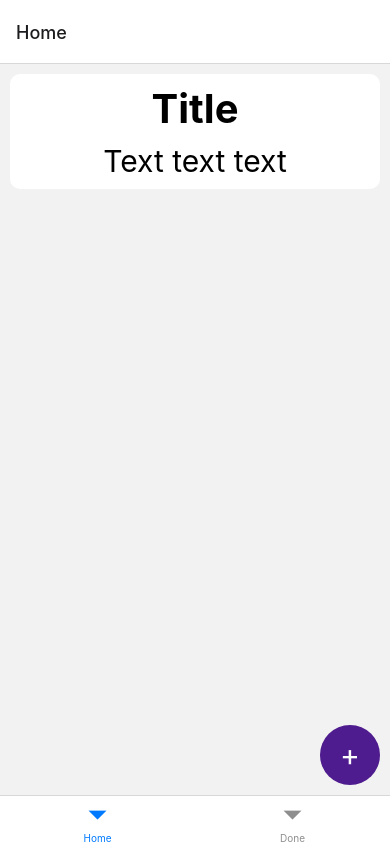
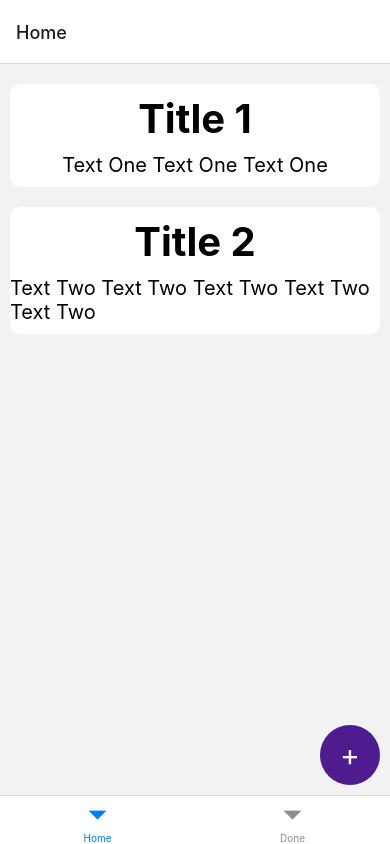
Before and after one commit to RozhinaNadya/todo-list, a React Native app: screen /Home in a window 390 px wide. Built offline with nearby package versions, Linux system fonts and the light colour scheme.

Commit message:
Add FlatList for tasks

```diff
--- a/screens/Home.js
+++ b/screens/Home.js
@@ -1,8 +1,9 @@
-import React from 'react';
+import React, { useState } from 'react';
 import {
     StyleSheet,
     View,
     Text,
+    FlatList,
     Pressable,
 } from 'react-native';
 
@@ -16,17 +17,26 @@ export default function Home({ navigation }) {
         navigation.navigate('Done');
     }
 
+    const [tasks, setTasks] = useState([
+        {title: 'Title 1', text: 'Text One Text One Text One'},
+        {title: 'Title 2', text: 'Text Two Text Two Text Two Text Two Text Two'}
+    ])
+
     return (
         <View style={styles.container}>
         <View style={styles.body}>
+            <FlatList
+            data={tasks}
+            renderItem={({ item }) => (
             <View style={styles.taskBody}>
                 <Text style={styles.titleText}>
-                    Title
+                    {item.title}
                     </Text>
                 <Text style={styles.taskBodyText}>
-                    Text text text
+                {item.text}
                     </Text>
             </View>
+            )}/>
         </View>
         <Pressable
             onPress={onPressNewTask}
@@ -56,7 +66,8 @@ const styles = StyleSheet.create({
         backgroundColor: 'white',
         borderRadius: 10,
         justifyContent: 'center',
-        alignItems: 'center'
+        alignItems: 'center',
+        marginVertical: 10
     },
     titleText: {
         fontSize: 40,
@@ -64,7 +75,7 @@ const styles = StyleSheet.create({
         margin: 10,
     },
     taskBodyText: {
-        fontSize: 30,
+        fontSize: 20,
         marginBottom: 10,
     },
     plusButton: {
```
